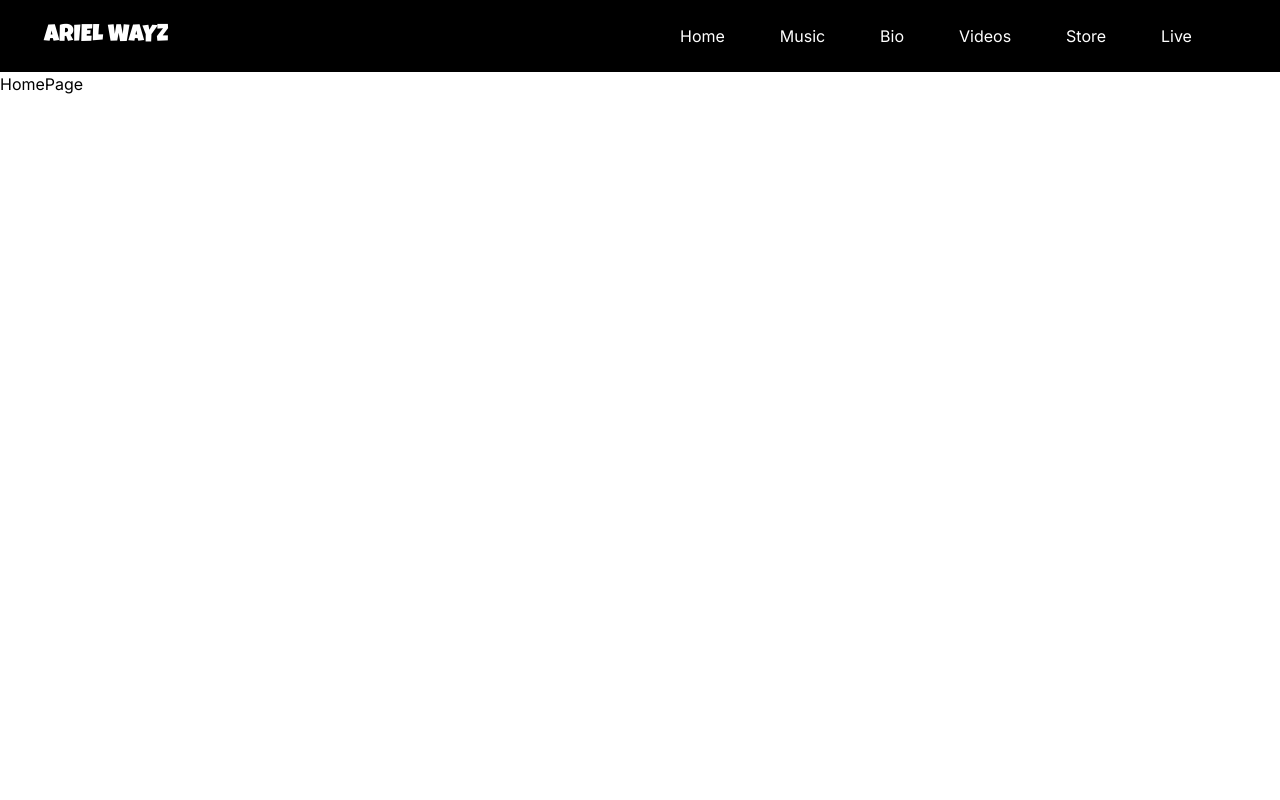
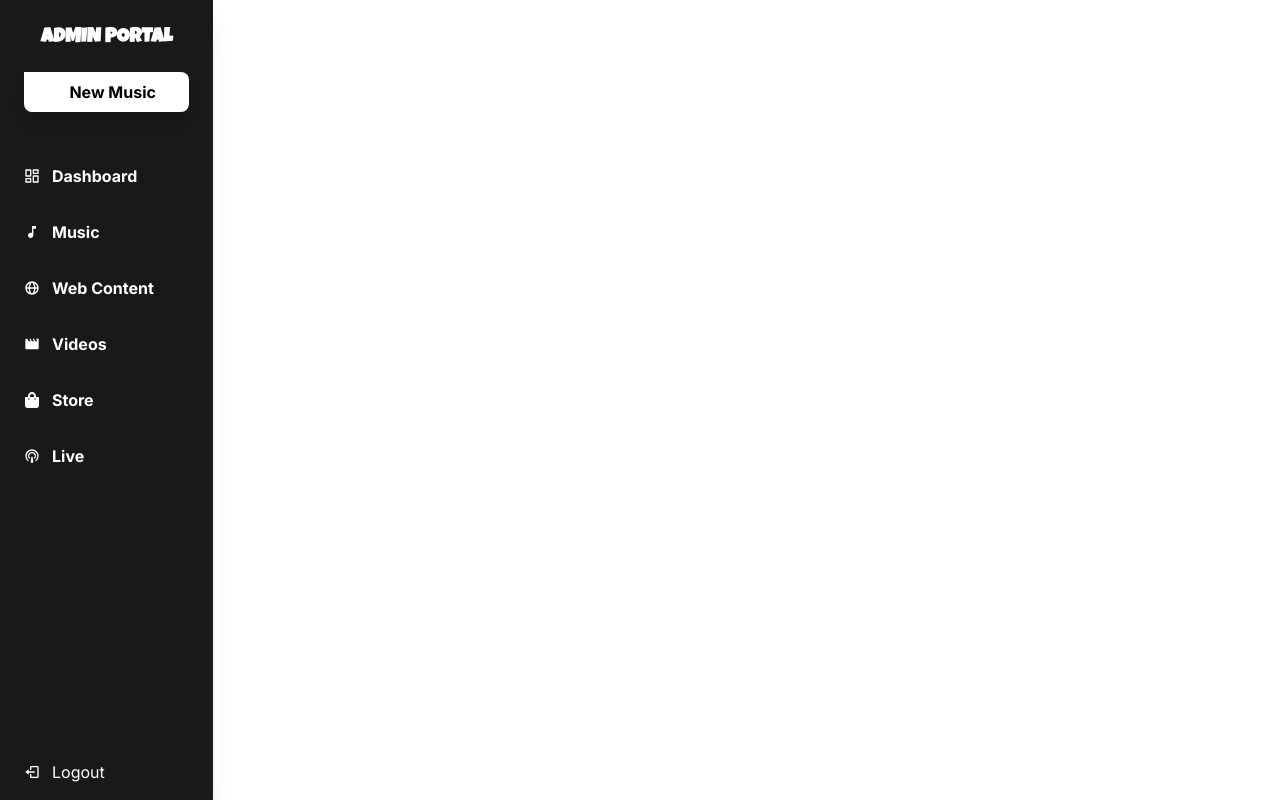
Before and after one commit to AIC-ORG/aic-web-portal, a Next.js app: page /portal in a window 1280 px wide. Built offline with nearby package versions, Linux system fonts and the light colour scheme.

Commit message:
feat: new dashboard with sidebar

```diff
--- a/package.json
+++ b/package.json
@@ -13,6 +13,7 @@
   },
   "dependencies": {
     "@sanity/vision": "^3.16.7",
+    "@tremor/react": "^3.8.2",
     "axios": "^1.5.1",
     "cookies-next": "^4.0.0",
     "jwt-decode": "^3.1.2",
--- a/src/app/portal/layout.tsx
+++ b/src/app/portal/layout.tsx
@@ -1,11 +1,15 @@
 import NavBar from '@/components/shared/NavBar';
+import SideBar from '@/components/shared/SideBar';
 import React from 'react';
 
 const AdminLayout = ({ children }: { children: React.ReactNode }) => {
   return (
-    <div>
-      <NavBar />
-      {children}
+    <div className="flex bg-black/90 w-full h-screen">
+      <SideBar />
+      <div className="flex bg-white text-black flex-col w-full">
+        {/* <NavBar /> */}
+        <div className="flex flex-col w-full h-full p-11">{children}</div>
+      </div>
     </div>
   );
 };
--- a/src/app/portal/page.tsx
+++ b/src/app/portal/page.tsx
@@ -1,7 +1,14 @@
+import OverView from '@/components/dashboard/OverView';
 import React from 'react';
 
 const HomePage = () => {
-  return <div>HomePage</div>;
+  return (
+    <div className="">
+      {/* <OverView /> */}
+      {/* <OverView /> */}
+      {/* <OverView /> */}
+    </div>
+  );
 };
 
 export default HomePage;
--- /dev/null
+++ b/src/components/dashboard/OverView.tsx
@@ -0,0 +1,59 @@
+'use client';
+
+import {
+  Card,
+  Grid,
+  Title,
+  Text,
+  Tab,
+  TabList,
+  TabGroup,
+  TabPanel,
+  TabPanels,
+} from '@tremor/react';
+
+export default function OverView() {
+  return (
+    <main className="p-12">
+      <Title>Dashboard</Title>
+      <Text>Lorem ipsum dolor sit amet, consetetur sadipscing elitr.</Text>
+
+      <TabGroup className="mt-6">
+        <TabList>
+          <Tab>Overview</Tab>
+          <Tab>Detail</Tab>
+        </TabList>
+        <TabPanels>
+          <TabPanel>
+            <Grid numItemsMd={2} numItemsLg={3} className="gap-6 mt-6">
+              <Card>
+                {/* Placeholder to set height */}
+                <div className="h-28" />
+              </Card>
+              <Card>
+                {/* Placeholder to set height */}
+                <div className="h-28" />
+              </Card>
+              <Card>
+                {/* Placeholder to set height */}
+                <div className="h-28" />
+              </Card>
+            </Grid>
+            <div className="mt-6">
+              <Card>
+                <div className="h-80" />
+              </Card>
+            </div>
+          </TabPanel>
+          <TabPanel>
+            <div className="mt-6">
+              <Card>
+                <div className="h-96" />
+              </Card>
+            </div>
+          </TabPanel>
+        </TabPanels>
+      </TabGroup>
+    </main>
+  );
+}
--- a/src/components/shared/NavBar.tsx
+++ b/src/components/shared/NavBar.tsx
@@ -7,12 +7,12 @@ const NavBar = () => {
     <div className="flex bg-black text-white w-full justify-between items-center px-11 py-5">
       <Logo className=" text-2xl" />
       <div className="flex w-full max-w-[600px] px-11 justify-between items-center">
-        <Link href={'/'}>Home</Link>
-        <Link href={'/music'}>Music</Link>
-        <Link href={'/bio'}>Bio</Link>
-        <Link href={'/videos'}>Videos</Link>
-        <Link href={'/store'}>Store</Link>
-        <Link href={'/live'}>Live</Link>
+        <Link href={'/portal'}>Home</Link>
+        <Link href={'/portal/music'}>Music</Link>
+        <Link href={'/portal/bio'}>Bio</Link>
+        <Link href={'/portal/videos'}>Videos</Link>
+        <Link href={'/portal/store'}>Store</Link>
+        <Link href={'/portal/live'}>Live</Link>
       </div>
     </div>
   );
--- /dev/null
+++ b/src/components/shared/SideBar.tsx
@@ -0,0 +1,78 @@
+import Link from 'next/link';
+import React from 'react';
+import { BiGlobe, BiLogOut } from 'react-icons/bi';
+import { FaShoppingBag } from 'react-icons/fa';
+import { LuLayoutDashboard } from 'react-icons/lu';
+import { MdMusicNote, MdMovie } from 'react-icons/md';
+import { RiSignalTowerFill } from 'react-icons/ri';
+
+const SideBar = () => {
+  const sideBarLinks = [
+    {
+      name: 'Dashboard',
+      icon: <LuLayoutDashboard className=" mr-3" />,
+      link: '/portal' as any,
+    },
+    {
+      name: 'Music',
+      icon: <MdMusicNote className=" mr-3" />,
+      link: '/portal/music' as any,
+    },
+    {
+      name: 'Web Content',
+      icon: <BiGlobe className=" mr-3" />,
+      link: '/portal/bio' as any,
+    },
+    {
+      name: 'Videos',
+      icon: <MdMovie className=" mr-3" />,
+      link: '/portal/videos' as any,
+    },
+    {
+      name: 'Store',
+      icon: <FaShoppingBag className=" mr-3" />,
+      link: '/portal/store' as any,
+    },
+    {
+      name: 'Live',
+      icon: <RiSignalTowerFill className=" mr-3" />,
+      link: '/portal/live' as any,
+    },
+  ];
+  return (
+    <aside className="relative bg-sidebar h-screen w-64 hidden sm:block shadow-xl">
+      <div className="p-6">
+        <Link
+          href={'/portal'}
+          className="text-white text-xl font-luckGuy text-center mx-auto w-full justify-center flex font-semibold uppercase hover:text-gray-300"
+        >
+          Admin Portal
+        </Link>
+        <button className="w-full bg-white cta-btn font-semibold py-2 mt-5 rounded-br-lg rounded-bl-lg rounded-tr-lg shadow-lg hover:shadow-xl hover:bg-gray-300 flex items-center justify-center">
+          <i className="fas fa-plus mr-3"></i> New Music
+        </button>
+      </div>
+      <nav className="text-white text-base font-semibold pt-3">
+        {sideBarLinks.map((link) => (
+          <Link
+            key={link.name}
+            href={link.link}
+            className="flex hover:bg-black items-center active-nav-link text-white py-4 pl-6 nav-item"
+          >
+            {link.icon}
+            {link.name}
+          </Link>
+        ))}
+      </nav>
+      <Link
+        href={'/portal'}
+        className="absolute w-full upgrade-btn bottom-0  text-white flex items-center justify-start hover:bg-black py-4 pl-6"
+      >
+        <BiLogOut className="mr-3" />
+        Logout
+      </Link>
+    </aside>
+  );
+};
+
+export default SideBar;
```
Also changed, not shown: 1 other file (tests, documents, lock files or other folders).
